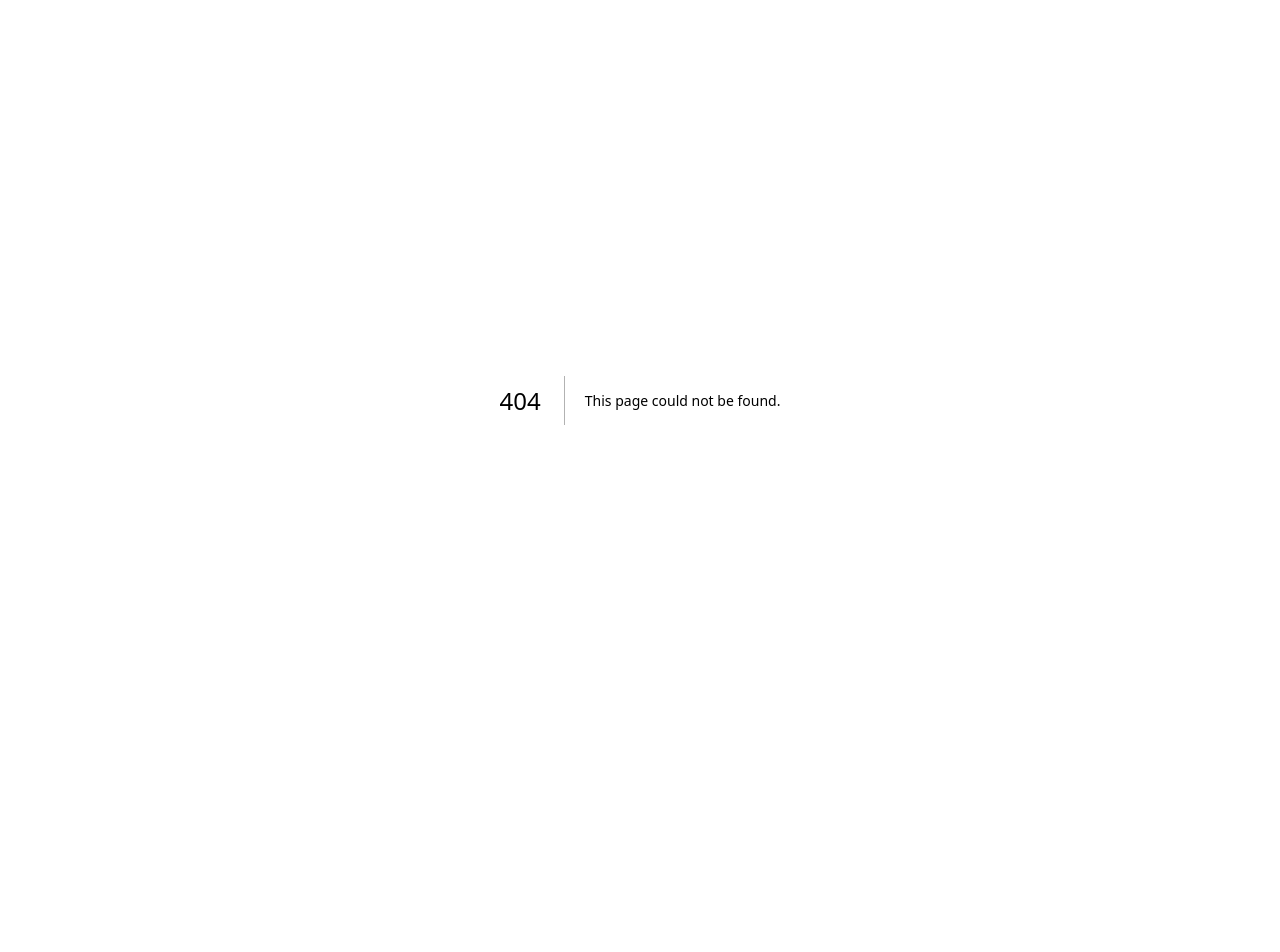
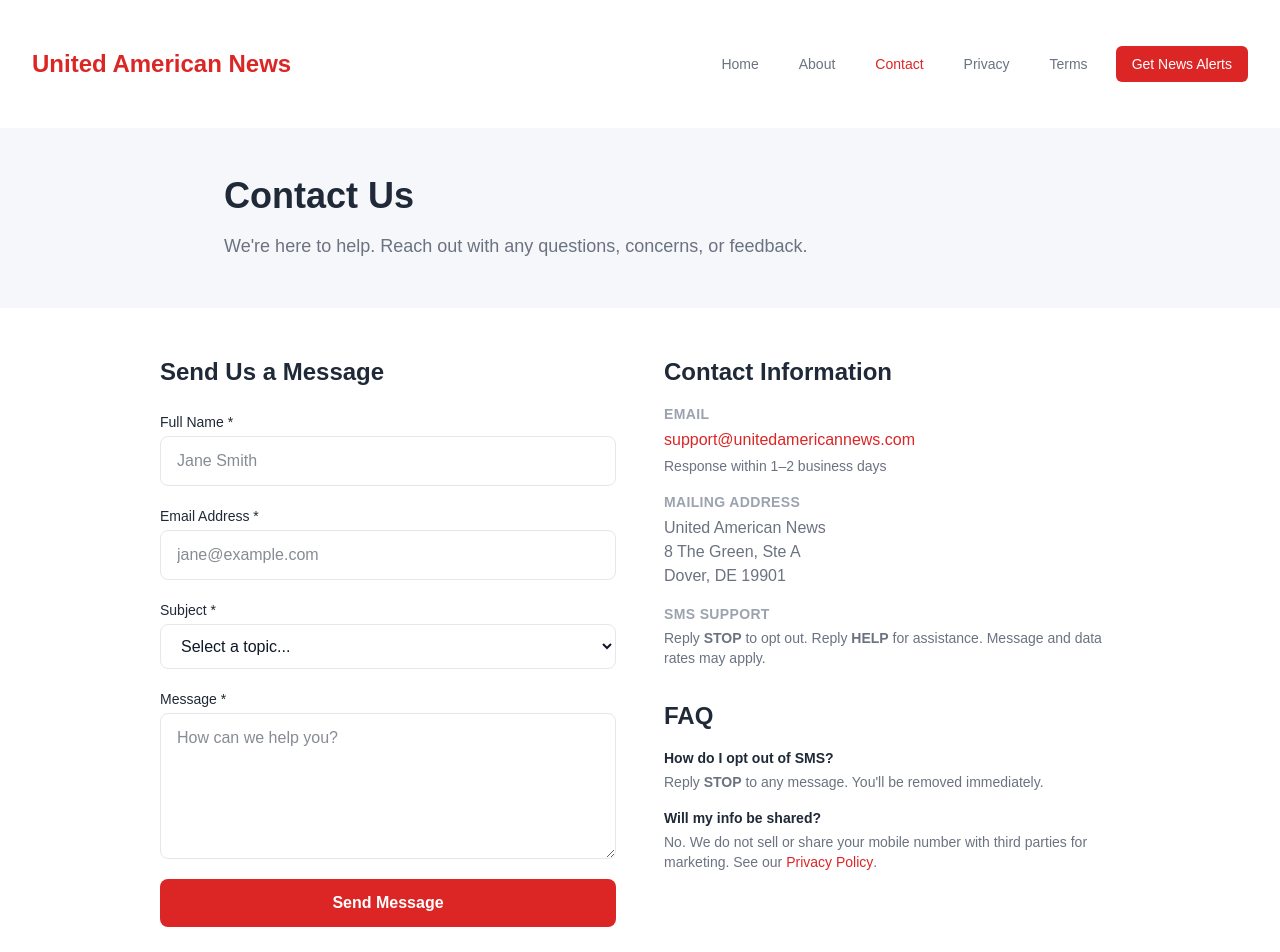
Before and after one commit to Textingman/pushnami-unitedamericannews, a Next.js app: page /contact in a window 1280 px wide. Before the commit this address had no page. Shown: the top 952 px of the page. Before the commit the page ends 800 px from the top, so only its background shows below. Built offline with nearby package versions, Linux system fonts and the light colour scheme.

Commit message:
Initial site setup: United American News

```diff
--- /dev/null
+++ b/app/contact/page.tsx
@@ -0,0 +1,114 @@
+'use client';
+
+import { useState } from 'react';
+import Navbar from '../components/Navbar';
+import Footer from '../components/Footer';
+
+export default function ContactPage() {
+  const [formData, setFormData] = useState({ name: '', email: '', subject: '', message: '' });
+  const [submitted, setSubmitted] = useState(false);
+  const [submitting, setSubmitting] = useState(false);
+
+  const handleChange = (e: React.ChangeEvent<HTMLInputElement | HTMLTextAreaElement | HTMLSelectElement>) => {
+    setFormData({ ...formData, [e.target.name]: e.target.value });
+  };
+
+  const handleSubmit = async (e: React.FormEvent) => {
+    e.preventDefault();
+    setSubmitting(true);
+    setTimeout(() => { setSubmitting(false); setSubmitted(true); }, 1200);
+  };
+
+  return (
+    <div className="min-h-screen" style={{ backgroundColor: '#FFFFFF' }}>
+      <Navbar />
+      <section className="py-12" style={{ backgroundColor: '#F5F7FA' }}>
+        <div className="max-w-4xl mx-auto px-4 sm:px-6 lg:px-8">
+          <h1 className="text-4xl font-extrabold mb-4" style={{ color: '#1F2937' }}>Contact Us</h1>
+          <p className="text-lg" style={{ color: '#6B7280' }}>We're here to help. Reach out with any questions, concerns, or feedback.</p>
+        </div>
+      </section>
+      <section className="max-w-5xl mx-auto px-4 sm:px-6 lg:px-8 py-12">
+        <div className="grid grid-cols-1 md:grid-cols-2 gap-12">
+          <div>
+            <h2 className="text-2xl font-bold mb-6" style={{ color: '#1F2937' }}>Send Us a Message</h2>
+            {submitted ? (
+              <div className="rounded-xl p-8 text-center" style={{ backgroundColor: '#F0FDF4', border: '1px solid #BBF7D0' }}>
+                <div className="w-16 h-16 rounded-full flex items-center justify-center mx-auto mb-4" style={{ backgroundColor: '#DCFCE7' }}>
+                  <svg className="w-8 h-8" style={{ color: '#16A34A' }} fill="none" stroke="currentColor" viewBox="0 0 24 24">
+                    <path strokeLinecap="round" strokeLinejoin="round" strokeWidth={2} d="M5 13l4 4L19 7" />
+                  </svg>
+                </div>
+                <h3 className="text-xl font-bold mb-2" style={{ color: '#1F2937' }}>Message Sent!</h3>
+                <p style={{ color: '#6B7280' }}>Thank you for reaching out. We'll get back to you within 1–2 business days.</p>
+              </div>
+            ) : (
+              <form onSubmit={handleSubmit} className="space-y-5">
+                <div>
+                  <label className="block text-sm font-medium mb-1" style={{ color: '#1F2937' }}>Full Name *</label>
+                  <input type="text" name="name" required value={formData.name} onChange={handleChange} placeholder="Jane Smith" className="block w-full px-4 py-3 rounded-lg text-gray-900" style={{ border: '1px solid #E5E7EB' }} />
+                </div>
+                <div>
+                  <label className="block text-sm font-medium mb-1" style={{ color: '#1F2937' }}>Email Address *</label>
+                  <input type="email" name="email" required value={formData.email} onChange={handleChange} placeholder="jane@example.com" className="block w-full px-4 py-3 rounded-lg text-gray-900" style={{ border: '1px solid #E5E7EB' }} />
+                </div>
+                <div>
+                  <label className="block text-sm font-medium mb-1" style={{ color: '#1F2937' }}>Subject *</label>
+                  <select name="subject" required value={formData.subject} onChange={handleChange} className="block w-full px-4 py-3 rounded-lg text-gray-900" style={{ border: '1px solid #E5E7EB' }}>
+                    <option value="">Select a topic...</option>
+                    <option value="general">General Inquiry</option>
+                    <option value="sms-optout">SMS Opt-Out Request</option>
+                    <option value="sms-help">SMS Help</option>
+                    <option value="privacy">Privacy / Data Request</option>
+                    <option value="other">Other</option>
+                  </select>
+                </div>
+                <div>
+                  <label className="block text-sm font-medium mb-1" style={{ color: '#1F2937' }}>Message *</label>
+                  <textarea name="message" required rows={5} value={formData.message} onChange={handleChange} placeholder="How can we help you?" className="block w-full px-4 py-3 rounded-lg text-gray-900" style={{ border: '1px solid #E5E7EB' }} />
+                </div>
+                <button type="submit" disabled={submitting} className="w-full py-3 px-6 rounded-lg text-white font-semibold transition-opacity" style={{ backgroundColor: submitting ? '#9CA3AF' : '#DC2626', cursor: submitting ? 'not-allowed' : 'pointer' }}>
+                  {submitting ? 'Sending...' : 'Send Message'}
+                </button>
+              </form>
+            )}
+          </div>
+          <div className="space-y-8">
+            <div>
+              <h2 className="text-2xl font-bold mb-4" style={{ color: '#1F2937' }}>Contact Information</h2>
+              <div className="space-y-4">
+                <div>
+                  <h3 className="text-sm font-semibold uppercase tracking-wide mb-1" style={{ color: '#9CA3AF' }}>Email</h3>
+                  <a href="mailto:support@unitedamericannews.com" className="text-base font-medium hover:underline" style={{ color: '#DC2626' }}>support@unitedamericannews.com</a>
+                  <p className="text-sm mt-1" style={{ color: '#6B7280' }}>Response within 1–2 business days</p>
+                </div>
+                <div>
+                  <h3 className="text-sm font-semibold uppercase tracking-wide mb-1" style={{ color: '#9CA3AF' }}>Mailing Address</h3>
+                  <p style={{ color: '#6B7280' }}>United American News<br />8 The Green, Ste A<br />Dover, DE 19901</p>
+                </div>
+                <div>
+                  <h3 className="text-sm font-semibold uppercase tracking-wide mb-1" style={{ color: '#9CA3AF' }}>SMS Support</h3>
+                  <p className="text-sm" style={{ color: '#6B7280' }}>Reply <strong>STOP</strong> to opt out. Reply <strong>HELP</strong> for assistance. Message and data rates may apply.</p>
+                </div>
+              </div>
+            </div>
+            <div>
+              <h2 className="text-2xl font-bold mb-4" style={{ color: '#1F2937' }}>FAQ</h2>
+              <div className="space-y-4">
+                <div>
+                  <h3 className="text-sm font-semibold mb-1" style={{ color: '#1F2937' }}>How do I opt out of SMS?</h3>
+                  <p className="text-sm" style={{ color: '#6B7280' }}>Reply <strong>STOP</strong> to any message. You'll be removed immediately.</p>
+                </div>
+                <div>
+                  <h3 className="text-sm font-semibold mb-1" style={{ color: '#1F2937' }}>Will my info be shared?</h3>
+                  <p className="text-sm" style={{ color: '#6B7280' }}>No. We do not sell or share your mobile number with third parties for marketing. See our <a href="/privacy" className="font-medium hover:underline" style={{ color: '#DC2626' }}>Privacy Policy</a>.</p>
+                </div>
+              </div>
+            </div>
+          </div>
+        </div>
+      </section>
+      <Footer />
+    </div>
+  );
+}
```
